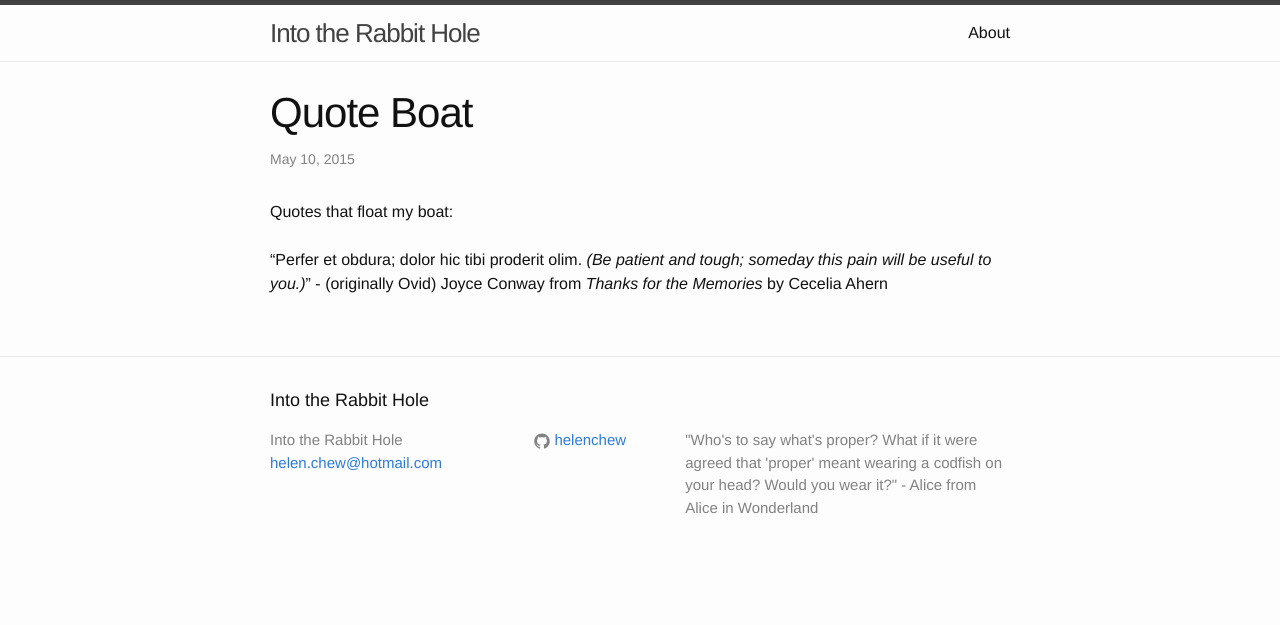
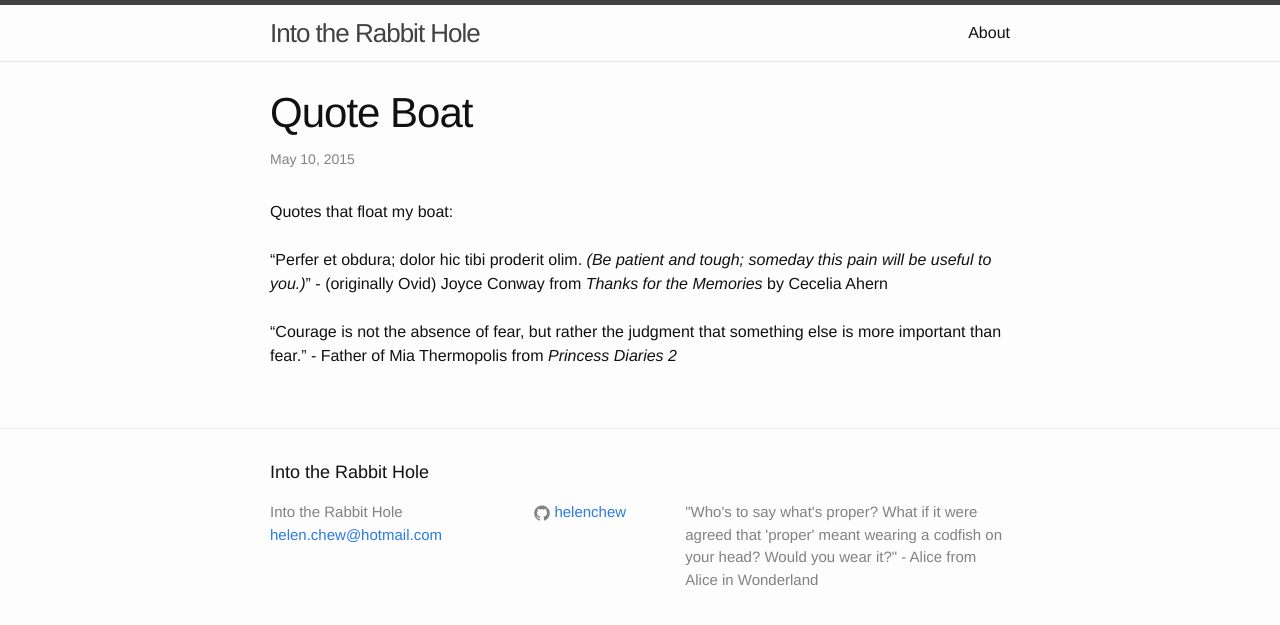
Before and after one commit to helenchew/helenchew.github.io, a Jekyll site: the page built from _posts/2015-05-10-quote-boat.markdown, in a window 1280 px wide. Shown: the top 625 px of the page. Built offline with Jekyll 4.4.1, drawn with Linux system fonts in a browser that asks for light colours.

Commit message:
Courage Quote

```diff
--- a/_posts/2015-05-10-quote-boat.markdown
+++ b/_posts/2015-05-10-quote-boat.markdown
@@ -6,4 +6,6 @@ categories: misc
 ---
 Quotes that float my boat:<br>
 <br>
-"Perfer et obdura; dolor hic tibi proderit olim. <i>(Be patient and tough; someday this pain will be useful to you.)</i>" - (originally Ovid) Joyce Conway from <i>Thanks for the Memories</i> by Cecelia Ahern
+"Perfer et obdura; dolor hic tibi proderit olim. <i>(Be patient and tough; someday this pain will be useful to you.)</i>" - (originally Ovid) Joyce Conway from <i>Thanks for the Memories</i> by Cecelia Ahern <br>
+<br>
+"Courage is not the absence of fear, but rather the judgment that something else is more important than fear." - Father of Mia Thermopolis from <i>Princess Diaries 2<i/>
```
